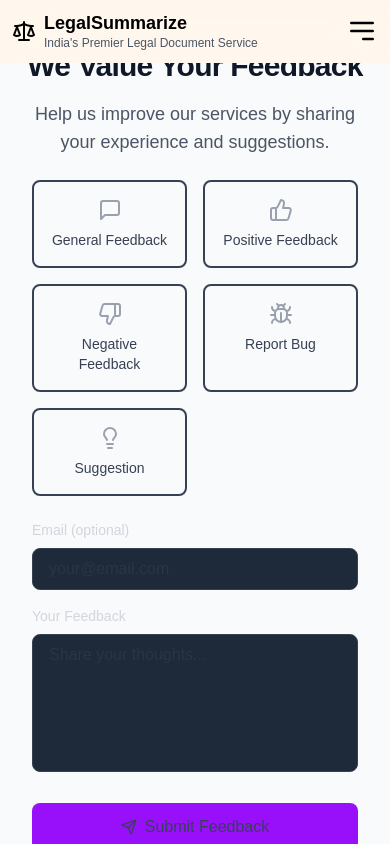
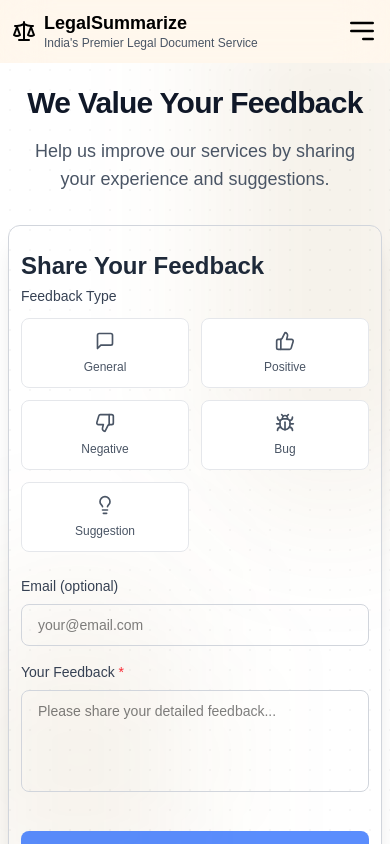
Before and after one commit to anirban2005143a/legal_summarization, a Next.js app in the folder frontend/: page /feedback in a window 390 px wide. Shown: the top 844 px of the page. Built offline with nearby package versions, Linux system fonts and the light colour scheme.

Commit message:
add content loader for feedback page

```diff
--- a/frontend/src/components/Feedback/Feedback.jsx
+++ b/frontend/src/components/Feedback/Feedback.jsx
@@ -6,18 +6,16 @@ const Feedback = () => {
     return (
         <>
             <BackGround />
-            <div className="min-h-screen bg-gray-50">
-                <div className="container mx-auto px-4 py-12 md:py-24">
-                    <div className="max-w-3xl mx-auto">
-                        <div className="text-center mb-2">
-                            <h1 className="text-3xl font-bold tracking-tight text-gray-900 sm:text-4xl">We Value Your Feedback</h1>
-                            <p className="mt-4 text-lg text-gray-600">
-                                Help us improve our services by sharing your experience and suggestions.
-                            </p>
-                        </div>
-                        <FeedbackForm />
-                    </div>
+            <div className="pt-[85px] md:w-[60%] md:min-w-[600px] w-full max-w-[1000px] mx-auto py-12 md:py-24">
+
+                <div className="text-center mb-2 px-4">
+                    <h1 className="text-3xl font-bold tracking-tight text-gray-900 sm:text-4xl">We Value Your Feedback</h1>
+                    <p className="mt-4 text-lg text-gray-600 ">
+                        Help us improve our services by sharing your experience and suggestions.
+                    </p>
                 </div>
+                <FeedbackForm />
+
             </div>
         </>
     )
--- a/frontend/src/components/Feedback/FeedbackFrom.jsx
+++ b/frontend/src/components/Feedback/FeedbackFrom.jsx
@@ -1,252 +1,170 @@
+
 // "use client"
 
-// import React, { useState } from "react"
-// import { CheckCircle } from "lucide-react"
+// import React, { useEffect, useState } from 'react';
+// import { MessageSquare, ThumbsUp, ThumbsDown, Bug, Lightbulb, Send, Loader2 } from 'lucide-react';
+// import { ToastContainer } from "react-toastify"
+// import { showToast } from '../chatting_window/functions/ShowToast';
 
 // export default function FeedbackForm() {
-//   const [formData, setFormData] = useState({
-//     name: "",
-//     email: "",
-//     feedbackType: "",
-//     rating: "",
-//     message: "",
-//   })
-//   const [isSubmitting, setIsSubmitting] = useState(false)
-//   const [isSubmitted, setIsSubmitted] = useState(false)
 
-//   const handleChange = (e) => {
-//     const { name, value } = e.target
-//     setFormData((prev) => ({ ...prev, [name]: value }))
-//   }
+//     const [feedbackType, setFeedbackType] = useState('');
+//     const [feedback, setFeedback] = useState('');
+//     const [email, setEmail] = useState('');
+//     const [isLoading, setisLoading] = useState(false)
+//     const [userRating, setuserRating] = useState(-1)
 
-//   const handleSubmit = async (e) => {
-//     e.preventDefault()
-//     setIsSubmitting(true)
+//     const handleSubmit = async (e) => {
+//         try {
+//             e.preventDefault();
+//             setisLoading(true)
+//             // Handle feedback submission here
+//             // console.log({ feedbackType, feedback, email });
+//             //   const res = await axios.post(`${import.meta.env.VITE_REACT_APP_API_URL}/api/feedback/save`, {
+//             //     feedbackType,
+//             //     feedback,
+//             //     email
+//             //   }, {
+//             //     headers: {
+//             //       'Content-Type': 'application/json',
+//             //       Authorization: `Bearer ${localStorage.getItem('token')}`
+//             //     }
+//             //   })
+//             //   console.log(res.data)
+//             showToast(res?.data?.message || "Feedback send successfully.", 0)
+//         } catch (error) {
+//             console.log(error)
+//             showToast(error.response?.data?.message || error.message, 1)
+//         } finally {
+//             // Reset form
+//             setFeedbackType('');
+//             setFeedback('');
+//             setEmail('');
+//             setisLoading(false)
+//         }
 
-//     // Simulate API call
-//     await new Promise((resolve) => setTimeout(resolve, 1500))
+//     };
 
-//     setIsSubmitting(false)
-//     setIsSubmitted(true)
-//   }
+//     const feedbackTypes = [
+//         { id: 'general', icon: MessageSquare, label: 'General Feedback' },
+//         { id: 'positive', icon: ThumbsUp, label: 'Positive Feedback' },
+//         { id: 'negative', icon: ThumbsDown, label: 'Negative Feedback' },
+//         { id: 'bug', icon: Bug, label: 'Report Bug' },
+//         { id: 'suggestion', icon: Lightbulb, label: 'Suggestion' },
+//     ];
 
-//   if (isSubmitted) {
 //     return (
-//       <div className="w-full border rounded-lg p-6 bg-white shadow-sm">
-//         <div className="flex flex-col items-center justify-center py-10 text-center">
-//           <div className="mb-4 rounded-full bg-green-100 p-3">
-//             <CheckCircle className="h-10 w-10 text-green-600" />
-//           </div>
-//           <h3 className="mt-2 text-2xl font-semibold text-gray-900">Thank You!</h3>
-//           <p className="mt-4 text-gray-600">
-//             Your feedback has been successfully submitted. We appreciate your input and will use it to improve our
-//             services.
-//           </p>
-//           <button
-//             className="mt-6 px-4 py-2 border border-gray-300 rounded-md text-gray-700 hover:bg-gray-100"
-//             onClick={() => setIsSubmitted(false)}
-//           >
-//             Submit Another Response
-//           </button>
-//         </div>
-//       </div>
-//     )
-//   }
+//         <>
+//             <ToastContainer />
 
-//   return (
-//     <div className="w-full border rounded-lg p-6 bg-white shadow-sm">
-//       <div className="mb-6">
-//         <h2 className="text-xl font-bold">Feedback Form</h2>
-//         <p className="text-sm text-gray-500">
-//           Please fill out the form below with your feedback. All fields marked with an asterisk (*) are required.
-//         </p>
-//       </div>
+//             <div id='feedback' className=" text-gray-700 p-4 ">
+//                 <div className="max-w-2xl mx-auto">
+//                     <form onSubmit={handleSubmit} className="space-y-6">
+//                         <div className="grid grid-cols-2 sm:grid-cols-3 md:grid-cols-5 gap-4">
+//                             {feedbackTypes.map(({ id, icon: Icon, label }) => (
+//                                 <button
+//                                     key={id}
+//                                     type="button"
+//                                     onClick={() => setFeedbackType(id)}
+//                                     className={`
+//                                             p-4 rounded-lg border-[1px] transition-all bg-amber-50 duration-200 flex flex-col items-center gap-2
+//                                             ${feedbackType === id
+//                                             ? 'border-blue-700 '
+//                                             : 'border-gray-400   hover:bg-gray-800 hover:border-gray-600'}`}
+//                                 >
+//                                     <Icon className={`w-6 h-6 ${feedbackType === id ? 'text-blue-600' : 'text-gray-500'}`} />
+//                                     <span className="text-sm text-center">{label}</span>
+//                                 </button>
+//                             ))}
+//                         </div>
 
-//       <form onSubmit={handleSubmit} className="space-y-6">
-//         <div className="grid grid-cols-1 sm:grid-cols-2 gap-6">
-//           <div>
-//             <label htmlFor="name" className="block text-sm font-medium">
-//               Full Name <span className="text-red-500">*</span>
-//             </label>
-//             <input
-//               id="name"
-//               name="name"
-//               required
-//               placeholder="John Doe"
-//               value={formData.name}
-//               onChange={handleChange}
-//               className="mt-1 block w-full rounded-md border-gray-300 shadow-sm focus:border-blue-500 focus:ring-blue-500"
-//             />
-//           </div>
 
-//           <div>
-//             <label htmlFor="email" className="block text-sm font-medium">
-//               Email <span className="text-red-500">*</span>
-//             </label>
-//             <input
-//               id="email"
-//               name="email"
-//               type="email"
-//               required
-//               placeholder="john.doe@example.com"
-//               value={formData.email}
-//               onChange={handleChange}
-//               className="mt-1 block w-full rounded-md border-gray-300 shadow-sm focus:border-blue-500 focus:ring-blue-500"
-//             />
-//           </div>
-//         </div>
+//                         <div className="space-y-4">
+//                             <div>
+//                                 <label htmlFor="email" className="block text-sm font-medium text-gray-300 mb-2">
+//                                     Email (optional)
+//                                 </label>
+//                                 <input
+//                                     type="email"
+//                                     id="email"
+//                                     value={email}
+//                                     onChange={(e) => setEmail(e.target.value)}
+//                                     className="w-full px-4 py-2 rounded-lg bg-gray-800 border border-gray-700 focus:border-purple-500 focus:ring-1 focus:ring-purple-500 outline-none transition-colors duration-200"
+//                                     placeholder="your@email.com"
+//                                 />
+//                             </div>
 
-//         <div>
-//           <label htmlFor="feedbackType" className="block text-sm font-medium">
-//             Feedback Type <span className="text-red-500">*</span>
-//           </label>
-//           <select
-//             id="feedbackType"
-//             name="feedbackType"
-//             required
-//             value={formData.feedbackType}
-//             onChange={handleChange}
-//             className="mt-1 block w-full rounded-md border-gray-300 shadow-sm focus:border-blue-500 focus:ring-blue-500"
-//           >
-//             <option value="">Select feedback type</option>
-//             <option value="general">General Feedback</option>
-//             <option value="suggestion">Suggestion</option>
-//             <option value="bug">Bug Report</option>
-//             <option value="compliment">Compliment</option>
-//             <option value="complaint">Complaint</option>
-//           </select>
-//         </div>
+//                             <div>
+//                                 <label htmlFor="feedback" className="block text-sm font-medium text-gray-300 mb-2">
+//                                     Your Feedback
+//                                 </label>
+//                                 <textarea
+//                                     id="feedback"
+//                                     value={feedback}
+//                                     onChange={(e) => setFeedback(e.target.value)}
+//                                     rows={5}
+//                                     className="w-full px-4 py-2 rounded-lg bg-gray-800 border border-gray-700 focus:border-purple-500 focus:ring-1 focus:ring-purple-500 outline-none transition-colors duration-200 resize-none"
+//                                     placeholder="Share your thoughts..."
+//                                 />
+//                             </div>
+//                         </div>
 
-//         <div>
-//           <label className="block text-sm font-medium mb-2">
-//             How would you rate your experience? <span className="text-red-500">*</span>
-//           </label>
-//           <div className="flex space-x-4">
-//             {[1, 2, 3, 4, 5].map((rating) => (
-//               <label key={rating} className="flex flex-col items-center space-y-1 cursor-pointer">
-//                 <input
-//                   type="radio"
-//                   name="rating"
-//                   value={rating}
-//                   checked={formData.rating === rating.toString()}
-//                   onChange={handleChange}
-//                   className="sr-only peer"
-//                   required
-//                 />
-//                 <div className="flex h-12 w-12 items-center justify-center rounded-full border-2 border-gray-200 text-sm font-medium bg-white peer-checked:border-blue-500 peer-checked:bg-blue-500 peer-checked:text-white hover:bg-gray-50">
-//                   {rating}
+//                         <button
+//                             type="submit"
+//                             className="w-full sm:w-auto px-6 py-3 bg-purple-600 hover:bg-purple-700 rounded-lg font-medium flex items-center justify-center gap-2 transition-colors duration-200"
+//                         >
+//                             {!isLoading && <Send className="w-4 h-4" />}
+//                             {isLoading ? <Loader2 className='animate-spin' /> : "Submit Feedback"}
+//                         </button>
+//                     </form>
+
+//                     <div className="mt-8 text-sm text-gray-400 text-center">
+//                         Thank you for helping us improve our product
+//                     </div>
 //                 </div>
-//                 <span className="text-xs text-gray-500">
-//                   {rating === 1
-//                     ? "Poor"
-//                     : rating === 2
-//                     ? "Fair"
-//                     : rating === 3
-//                     ? "Good"
-//                     : rating === 4
-//                     ? "Very Good"
-//                     : "Excellent"}
-//                 </span>
-//               </label>
-//             ))}
-//           </div>
-//         </div>
+//             </div>
+//         </>
+//     );
+// }
 
-//         <div>
-//           <label htmlFor="message" className="block text-sm font-medium">
-//             Your Feedback <span className="text-red-500">*</span>
-//           </label>
-//           <textarea
-//             id="message"
-//             name="message"
-//             required
-//             value={formData.message}
-//             onChange={handleChange}
-//             placeholder="Please share your thoughts, suggestions, or concerns..."
-//             className="mt-1 block w-full rounded-md border-gray-300 shadow-sm focus:border-blue-500 focus:ring-blue-500 min-h-[8rem]"
-//           ></textarea>
-//         </div>
-
-//         <div className="flex justify-between border-t pt-4">
-//           <button
-//             type="button"
-//             onClick={() =>
-//               setFormData({
-//                 name: "",
-//                 email: "",
-//                 feedbackType: "",
-//                 rating: "",
-//                 message: "",
-//               })
-//             }
-//             className="px-4 py-2 border border-gray-300 rounded-md text-gray-700 hover:bg-gray-100"
-//           >
-//             Reset
-//           </button>
-//           <button
-//             type="submit"
-//             disabled={isSubmitting}
-//             className="px-4 py-2 bg-blue-600 text-white rounded-md hover:bg-blue-700 disabled:opacity-50"
-//           >
-//             {isSubmitting ? "Submitting..." : "Submit Feedback"}
-//           </button>
-//         </div>
-//       </form>
-//     </div>
-//   )
-// }
 
 "use client"
 
-import React, { useEffect, useState } from 'react';
+import React, { useState } from 'react';
 import { MessageSquare, ThumbsUp, ThumbsDown, Bug, Lightbulb, Send, Loader2 } from 'lucide-react';
 import { ToastContainer } from "react-toastify"
 import { showToast } from '../chatting_window/functions/ShowToast';
 
 export default function FeedbackForm() {
-
     const [feedbackType, setFeedbackType] = useState('');
     const [feedback, setFeedback] = useState('');
     const [email, setEmail] = useState('');
-    const [isLoading, setisLoading] = useState(false)
-    const [userRating, setuserRating] = useState(-1)
+    const [isLoading, setIsLoading] = useState(false);
+    const [userRating, setUserRating] = useState(-1);
 
     const handleSubmit = async (e) => {
         try {
             e.preventDefault();
-            setisLoading(true)
-            // Handle feedback submission here
-            // console.log({ feedbackType, feedback, email });
-            //   const res = await axios.post(`${import.meta.env.VITE_REACT_APP_API_URL}/api/feedback/save`, {
-            //     feedbackType,
-            //     feedback,
-            //     email
-            //   }, {
-            //     headers: {
-            //       'Content-Type': 'application/json',
-            //       Authorization: `Bearer ${localStorage.getItem('token')}`
-            //     }
-            //   })
-            //   console.log(res.data)
-            showToast(res?.data?.message || "Feedback send successfully.", 0)
+            setIsLoading(true);
+            // Simulate API call
+            await new Promise(resolve => setTimeout(resolve, 1500));
+            showToast("Feedback submitted successfully!", 0);
         } catch (error) {
-            console.log(error)
-            showToast(error.response?.data?.message || error.message, 1)
+            console.log(error);
+            showToast(error.message || "Failed to submit feedback", 1);
         } finally {
-            // Reset form
             setFeedbackType('');
             setFeedback('');
             setEmail('');
-            setisLoading(false)
+            setIsLoading(false);
         }
-
     };
 
     const feedbackTypes = [
-        { id: 'general', icon: MessageSquare, label: 'General Feedback' },
-        { id: 'positive', icon: ThumbsUp, label: 'Positive Feedback' },
-        { id: 'negative', icon: ThumbsDown, label: 'Negative Feedback' },
-        { id: 'bug', icon: Bug, label: 'Report Bug' },
+        { id: 'general', icon: MessageSquare, label: 'General' },
+        { id: 'positive', icon: ThumbsUp, label: 'Positive' },
+        { id: 'negative', icon: ThumbsDown, label: 'Negative' },
+        { id: 'bug', icon: Bug, label: 'Bug' },
         { id: 'suggestion', icon: Lightbulb, label: 'Suggestion' },
     ];
 
@@ -254,31 +172,36 @@ export default function FeedbackForm() {
         <>
             <ToastContainer />
 
-            <div id='feedback' className=" text-gray-700 p-4 ">
-                <div className="max-w-2xl mx-auto">
+            <div className="md:px-6 px-3 py-6 mx-2 rounded-xl shadow-xl sm:border-0 border border-gray-300 my-8">
+                <h2 className="text-2xl font-semibold text-gray-800 mb-1">Share Your Feedback</h2>
+                {/* <p className="text-gray-500 mb-6">We value your input to help us improve</p> */}
+
                 <form onSubmit={handleSubmit} className="space-y-6">
-                        <div className="grid grid-cols-2 sm:grid-cols-3 md:grid-cols-5 gap-4">
+                    <div>
+                        <h3 className="text-sm font-medium text-gray-700 mb-3">Feedback Type</h3>
+                        <div className="grid grid-cols-2 sm:grid-cols-5 gap-3">
                             {feedbackTypes.map(({ id, icon: Icon, label }) => (
                                 <button
                                     key={id}
                                     type="button"
                                     onClick={() => setFeedbackType(id)}
                                     className={`
-                                            p-4 rounded-lg border-2 transition-all duration-200 flex flex-col items-center gap-2
+                                        p-3 rounded-lg border flex flex-col items-center gap-2 transition-all duration-100 ease-out
                                         ${feedbackType === id
-                                            ? 'border-blue-700 '
-                                            : 'border-gray-700   hover:bg-gray-800 hover:border-gray-600'}`}
+                                            ? 'border-blue-500 bg-blue-50 text-blue-600'
+                                            : 'border-gray-200 bg-white text-gray-600 hover:border-blue-300 hover:bg-blue-50'}
+                                    `}
                                 >
-                                    <Icon className={`w-6 h-6 ${feedbackType === id ? 'text-blue-600' : 'text-gray-400'}`} />
-                                    <span className="text-sm text-center">{label}</span>
+                                    <Icon className="w-5 h-5" />
+                                    <span className="text-xs font-medium">{label}</span>
                                 </button>
                             ))}
                         </div>
-
+                    </div>
 
                     <div className="space-y-4">
                         <div>
-                                <label htmlFor="email" className="block text-sm font-medium text-gray-300 mb-2">
+                            <label htmlFor="email" className="block text-sm font-medium text-gray-700 mb-2">
                                 Email (optional)
                             </label>
                             <input
@@ -286,38 +209,50 @@ export default function FeedbackForm() {
                                 id="email"
                                 value={email}
                                 onChange={(e) => setEmail(e.target.value)}
-                                    className="w-full px-4 py-2 rounded-lg bg-gray-800 border border-gray-700 focus:border-purple-500 focus:ring-1 focus:ring-purple-500 outline-none transition-colors duration-200"
+                                className="w-full px-4 py-2.5 text-sm rounded-lg border border-gray-300 focus:ring-1 focus:ring-blue-500  outline-none transition-colors"
                                 placeholder="your@email.com"
                             />
                         </div>
 
                         <div>
-                                <label htmlFor="feedback" className="block text-sm font-medium text-gray-300 mb-2">
-                                    Your Feedback
+                            <label htmlFor="feedback" className="block text-sm font-medium text-gray-700 mb-2">
+                                Your Feedback <span className="text-red-500">*</span>
                             </label>
                             <textarea
                                 id="feedback"
                                 value={feedback}
+                                required
                                 onChange={(e) => setFeedback(e.target.value)}
-                                    rows={5}
-                                    className="w-full px-4 py-2 rounded-lg bg-gray-800 border border-gray-700 focus:border-purple-500 focus:ring-1 focus:ring-purple-500 outline-none transition-colors duration-200 resize-none"
-                                    placeholder="Share your thoughts..."
+                                rows={4}
+                                className="w-full px-4 py-2.5 text-sm rounded-lg border border-gray-300 focus:ring-1 focus:ring-blue-500  outline-none transition-colors resize-none"
+                                placeholder="Please share your detailed feedback..."
                             />
                         </div>
                     </div>
 
+                    <div className="pt-2">
                         <button
                             type="submit"
-                            className="w-full sm:w-auto px-6 py-3 bg-purple-600 hover:bg-purple-700 rounded-lg font-medium flex items-center justify-center gap-2 transition-colors duration-200"
+                            disabled={isLoading || !feedback}
+                            className="w-full cursor-pointer sm:w-auto px-6 py-2.5 bg-blue-600 hover:bg-blue-700 text-white rounded-lg font-medium flex items-center justify-center gap-2 transition-colors disabled:opacity-70 disabled:cursor-not-allowed"
                         >
-                            {!isLoading && <Send className="w-4 h-4" />}
-                            {isLoading ? <Loader2 className='animate-spin' /> : "Submit Feedback"}
+                            {isLoading ? (
+                                <>
+                                    <Loader2 className="w-4 h-4 animate-spin" />
+                                    Submitting...
+                                </>
+                            ) : (
+                                <>
+                                    <Send className="w-4 h-4" />
+                                    Submit Feedback
+                                </>
+                            )}
                         </button>
+                    </div>
                 </form>
 
-                    <div className="mt-8 text-sm text-gray-400 text-center">
-                        Thank you for helping us improve our product
-                    </div>
+                <div className="mt-6 text-sm text-gray-500 text-center">
+                    Thank you for helping us improve our service
                 </div>
             </div>
         </>
--- a/frontend/src/components/HeroSection/Hero_content_loader/ContentLoader.jsx
+++ b/frontend/src/components/HeroSection/Hero_content_loader/ContentLoader.jsx
@@ -1,5 +1,5 @@
 import React from 'react';
-import { Skeleton } from './Sckeleton';
+import { Skeleton } from '../../ui/Sckeleton';
 
 export function HeroContentLoader() {
   return (
```
Also changed, not shown: frontend/src/app/feedback/error.js (added, +56 -0 lines), frontend/src/app/feedback/loading.js (added, +14 -0 lines), frontend/src/components/Feedback/FeedbackContentLoader/FeedbackContentLoader.jsx (added, +46 -0 lines), frontend/src/components/navbar/NavbarContentLoader.jsx (+5 -2 lines), frontend/src/components/ui/Sckeleton.jsx (renamed from frontend/src/components/HeroSection/Hero_content_loader/Sckeleton.jsx). Lines whose indentation alone changed are shown as unchanged.
